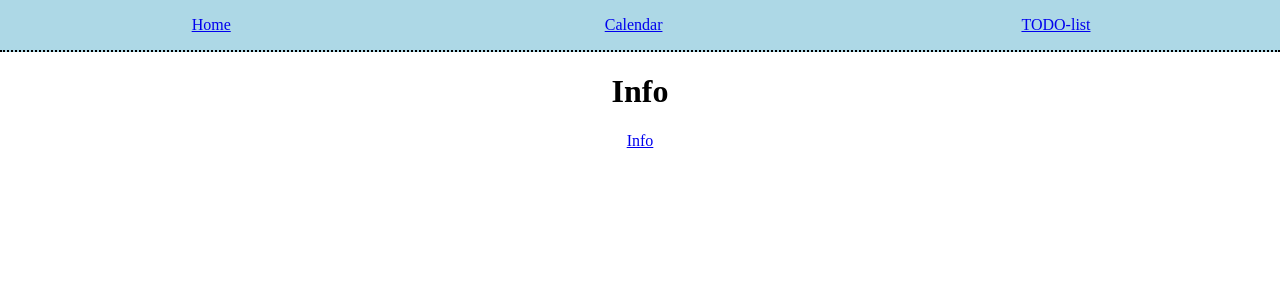
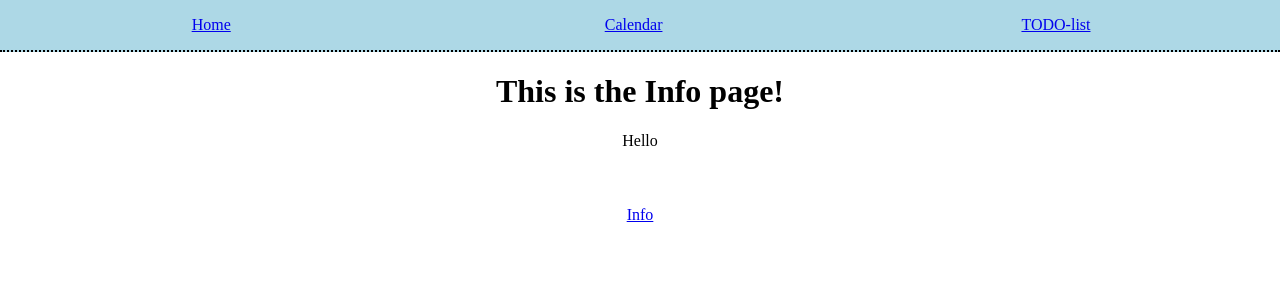
Before and after one commit to Smugliif/ReactCourseProject, a React (Create React App) app: page /Info in a window 1280 px wide. Shown: the top 300 px of the page. Built offline with nearby package versions, Linux system fonts and the light colour scheme.

Commit message:
Added Info.js, working as info view on page

```diff
--- a/src/App.css
+++ b/src/App.css
@@ -1,5 +1,9 @@
 body {
     font-family: "Times New Roman", Times, serif;
+}
+
+div {
+    padding-bottom: 20px;
 }
 
 h1 {
@@ -23,6 +27,10 @@ ul {
 .nav3 {
     display: inline-block;
     width: 33%;
+    text-align: center;
+}
+
+.infoview {
     text-align: center;
 }
 
--- a/src/App.js
+++ b/src/App.js
@@ -6,6 +6,7 @@ import "./App.css";
 import BernkastelViewComponent from "./BernkastelViewComponent";
 import LambdadeltaViewComponent from "./LambdadeltaViewComponent";
 import FetchAPI from "./API/FetchApi";
+import InfoView from "./Info";
 
 function App() {
     return (
@@ -45,14 +46,7 @@ function App() {
                         path="/Lambdadelta"
                         element={<LambdadeltaViewComponent />}
                     />
-                    <Route
-                        path="/Info"
-                        element={
-                            <>
-                                <h1>Info</h1>
-                            </>
-                        }
-                    />
+                    <Route path="/Info" element={<InfoView />} />
                 </Routes>
             </div>
             <div style={{ textAlign: "center" }}>
--- /dev/null
+++ b/src/Info.js
@@ -0,0 +1,12 @@
+import React from "react";
+
+function InfoView() {
+    return (
+        <div className="infoview">
+            <h1>This is the Info page!</h1>
+            <p>Hello</p>
+        </div>
+    );
+}
+
+export default InfoView;
```
